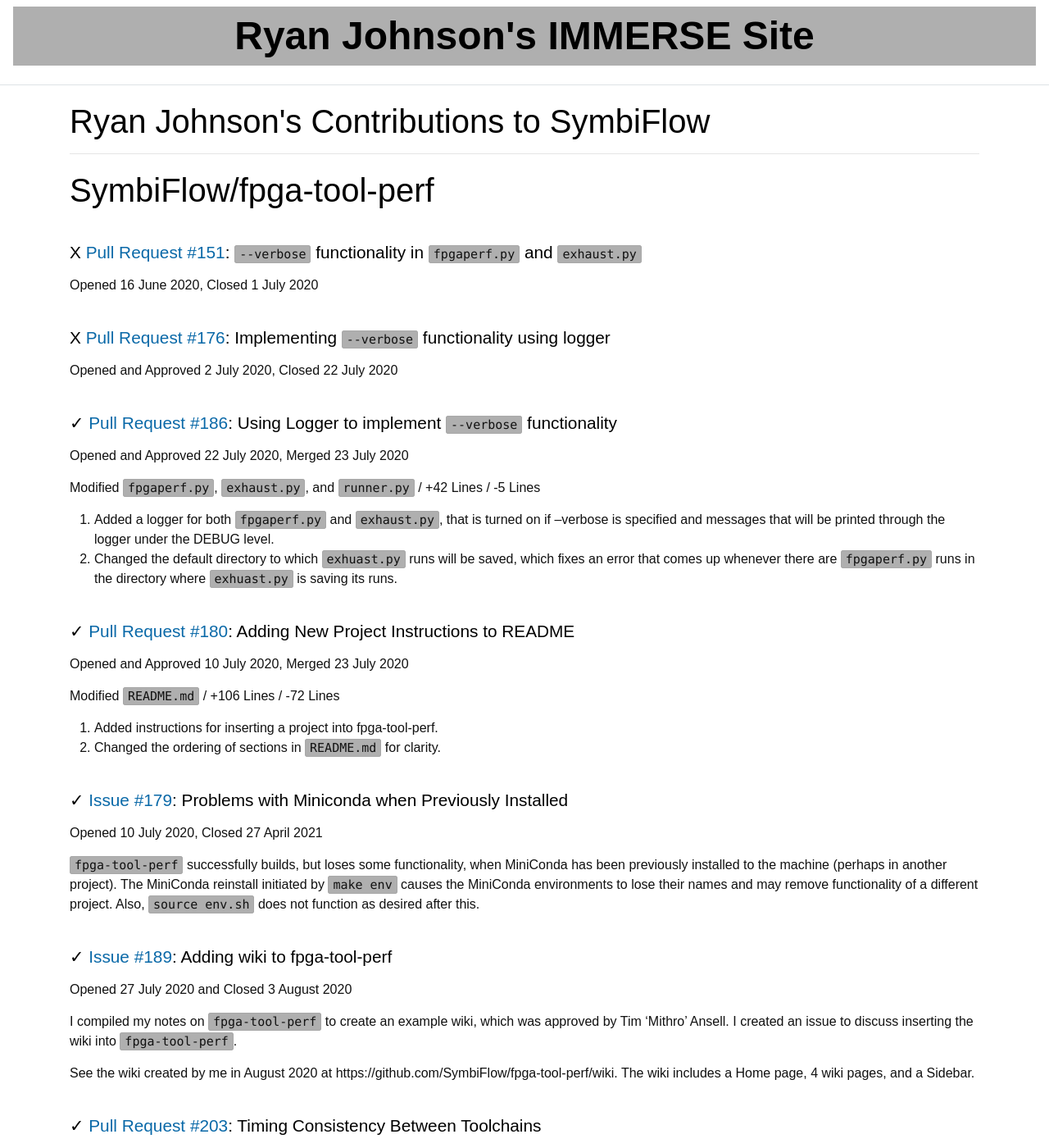
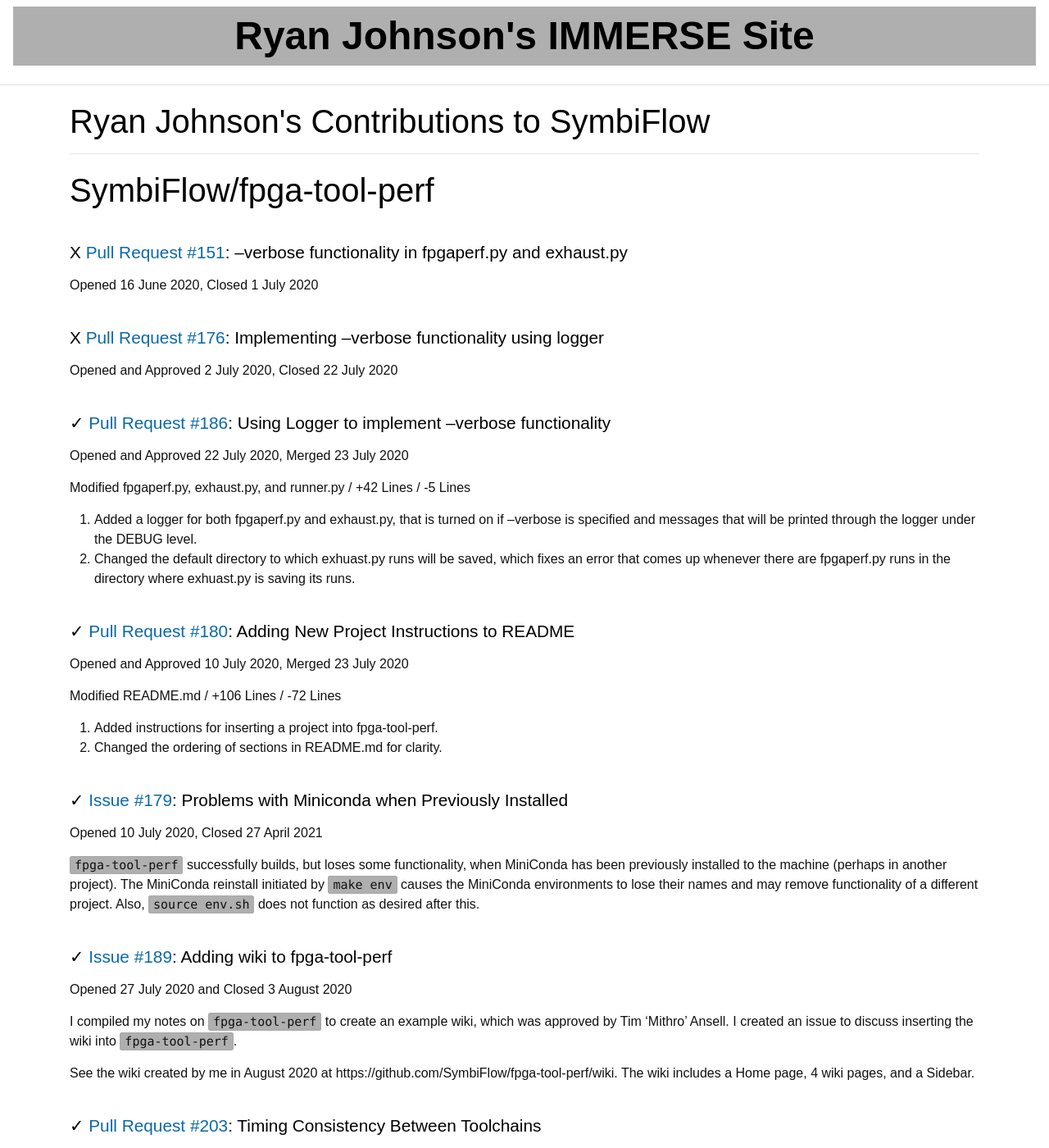
Before and after one commit to ryancj14/ryancj14, a Jekyll site: the page built from _pages/contributions.md, in a window 1280 px wide and 1400 px high. Shown: the whole window at 82% size. Built offline with Jekyll 4.4.1, drawn with Linux system fonts in a browser that asks for light colours; some of the changed text lies outside the part shown.

```diff
--- a/_pages/contributions.md
+++ b/_pages/contributions.md
@@ -7,25 +7,25 @@ title: Ryan Johnson's Contributions to SymbiFlow
 
 # SymbiFlow/fpga-tool-perf
 
-### X [Pull Request #151](https://github.com/SymbiFlow/fpga-tool-perf/pull/151): `--verbose` functionality in `fpgaperf.py` and `exhaust.py`
+### X [Pull Request #151](https://github.com/SymbiFlow/fpga-tool-perf/pull/151): --verbose functionality in fpgaperf.py and exhaust.py
 Opened **16 June 2020**, Closed **1 July 2020**
 
-### X [Pull Request #176](https://github.com/SymbiFlow/fpga-tool-perf/pull/176): Implementing `--verbose` functionality using logger
+### X [Pull Request #176](https://github.com/SymbiFlow/fpga-tool-perf/pull/176): Implementing --verbose functionality using logger
 Opened and Approved **2 July 2020**, Closed **22 July 2020**
 
-### ✓ [Pull Request #186](https://github.com/SymbiFlow/fpga-tool-perf/pull/186): Using Logger to implement `--verbose` functionality
+### ✓ [Pull Request #186](https://github.com/SymbiFlow/fpga-tool-perf/pull/186): Using Logger to implement --verbose functionality
 Opened and Approved **22 July 2020**, Merged **23 July 2020**
 
-Modified `fpgaperf.py`, `exhaust.py`, and `runner.py` / +42 Lines / -5 Lines
-1. Added a logger for both `fpgaperf.py` and `exhaust.py`, that is turned on if --verbose is specified and messages that will be printed through the logger under the DEBUG level.
-2. Changed the default directory to which `exhuast.py` runs will be saved, which fixes an error that comes up whenever there are `fpgaperf.py` runs in the directory where `exhuast.py` is saving its runs.
+Modified fpgaperf.py, exhaust.py, and runner.py / +42 Lines / -5 Lines
+1. Added a logger for both fpgaperf.py and exhaust.py, that is turned on if --verbose is specified and messages that will be printed through the logger under the DEBUG level.
+2. Changed the default directory to which exhuast.py runs will be saved, which fixes an error that comes up whenever there are fpgaperf.py runs in the directory where exhuast.py is saving its runs.
 
 ### ✓ [Pull Request #180](https://github.com/SymbiFlow/fpga-tool-perf/pull/180): Adding New Project Instructions to README
 Opened and Approved **10 July 2020**, Merged **23 July 2020**
 
-Modified `README.md` / +106 Lines / -72 Lines
+Modified README.md / +106 Lines / -72 Lines
 1. Added instructions for inserting a project into fpga-tool-perf.
-2. Changed the ordering of sections in `README.md` for clarity.
+2. Changed the ordering of sections in README.md for clarity.
 
 ### ✓ [Issue #179](https://github.com/SymbiFlow/fpga-tool-perf/issues/179): Problems with Miniconda when Previously Installed
 Opened **10 July 2020**, Closed **27 April 2021**
@@ -125,13 +125,13 @@ Modified `exhaust.py` / +2 / -1
     - If there are no results, then the summary table is still printed, but with no entries, avoiding another error message for dividing by zero. (This fix was associated somewhat with my work in my previous PR and implemented by kamilrakoczy)
 2. Adds the total number of runs to the summary table at the end of the run for improved clarity for the user.
 
-### ✓ [Pull Request #266](https://github.com/SymbiFlow/fpga-tool-perf/pull/266): exhaust.py - saving table output to a text file
+### - [Pull Request #266](https://github.com/SymbiFlow/fpga-tool-perf/pull/266): exhaust.py - saving table output to a text file
 Opened **12 November 2020**, Merged **soon**
 
 Modified `exhaust.py` / +18 / -0
 1. Saves the table output to the terminal of the most recent exhaust run to a text file, so that you can go back and review it.
 
-### ✓ [Pull Request #282](https://github.com/SymbiFlow/fpga-tool-perf/pull/282): Adding JSON and Verilog Formatters
+### - [Pull Request #282](https://github.com/SymbiFlow/fpga-tool-perf/pull/282): Adding JSON and Verilog Formatters
 Opened **1 December 2020**, Merged **sometime**
 
 Modified...
```
Also changed, not shown: other parts of _pages/contributions.md (+0 -3 lines).
